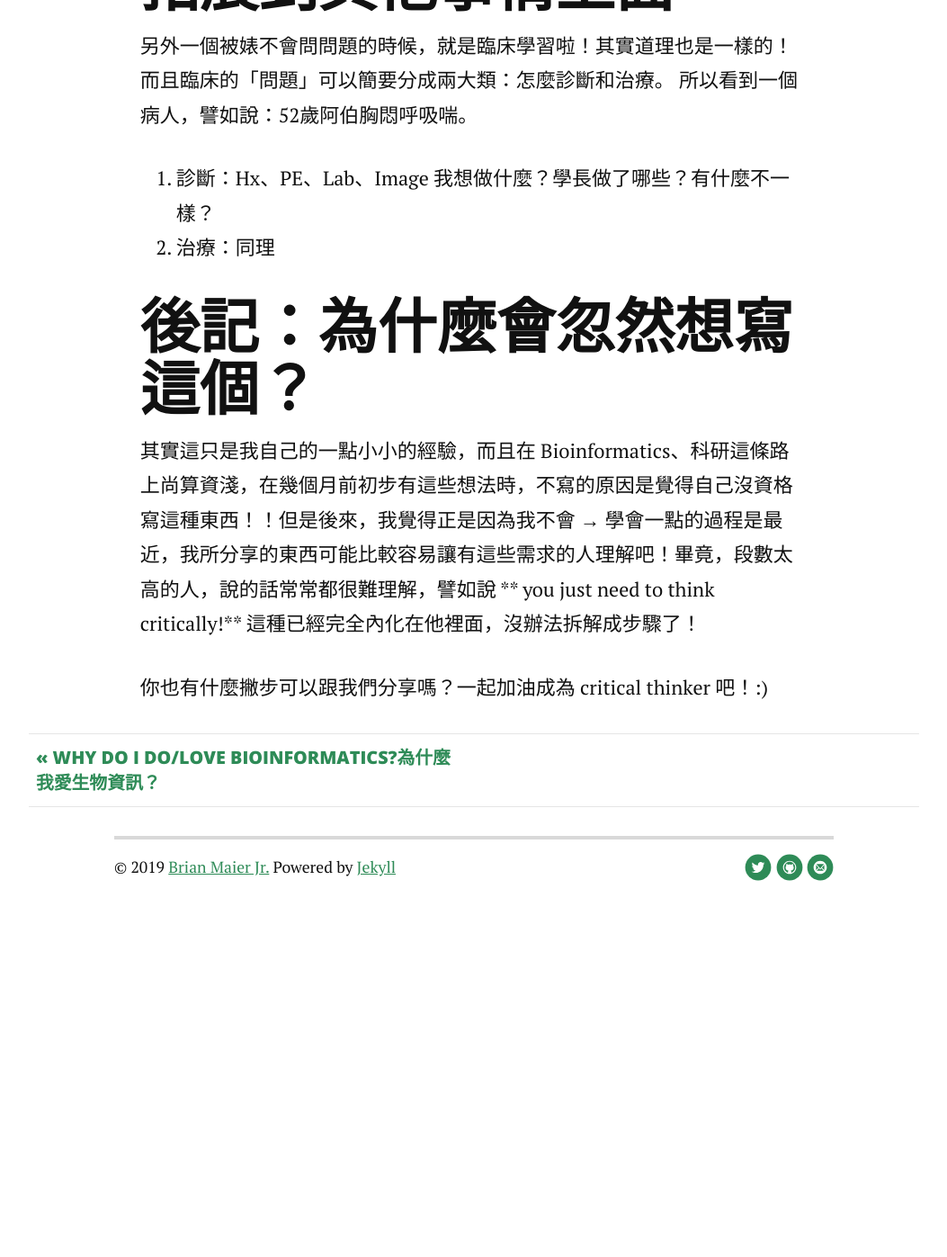
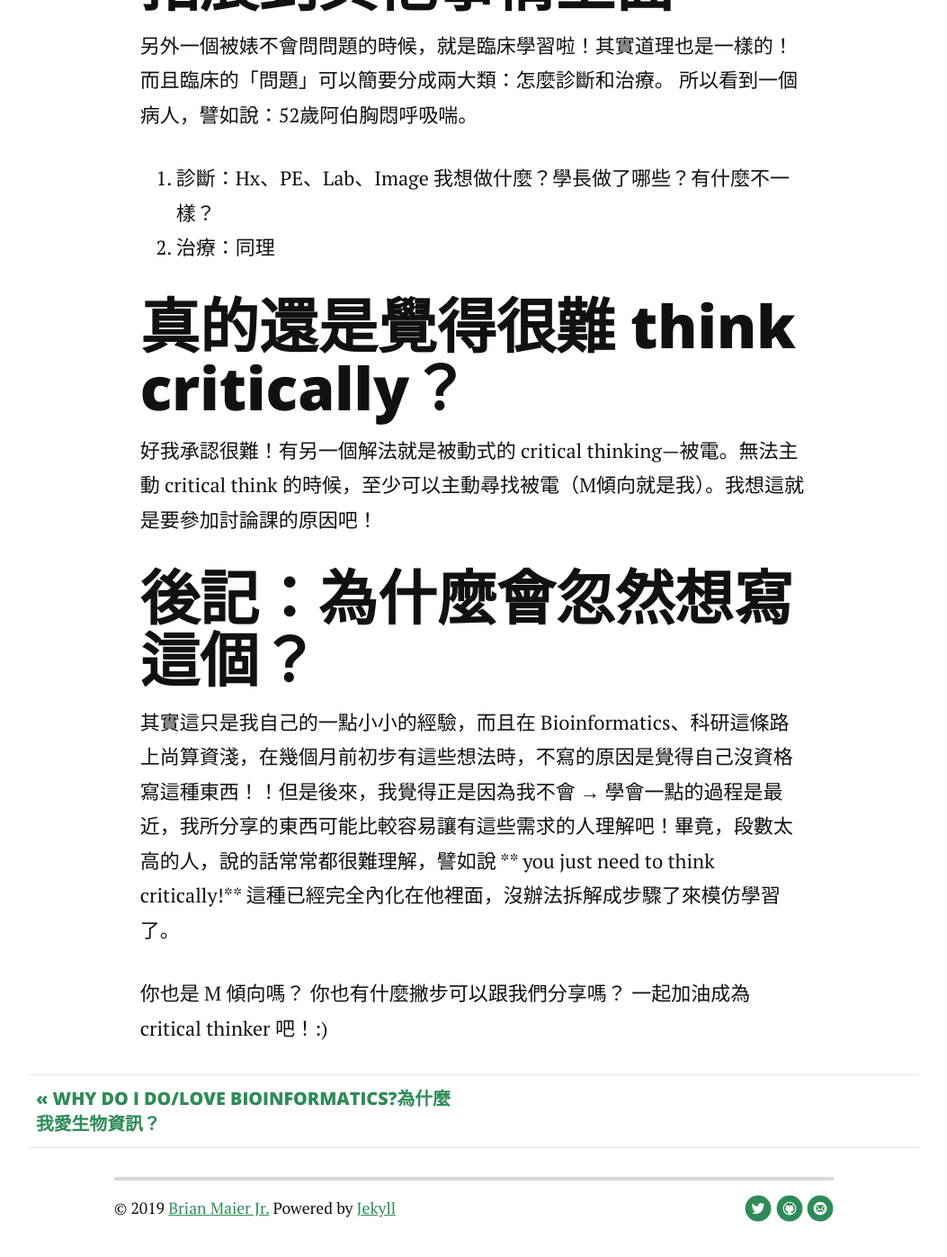
Before and after one commit to algaebrown/algaebrown.github.io, a Jekyll site: the page built from _posts/2019-02-03-critical-read.md, in a window 1280 px wide and 1400 px high, scrolled down 4971 px. Shown: the top 1397 px of the window at 90% size, without its empty margins (113-1166 px from the left). Built offline with Jekyll 4.4.1, drawn with Linux system fonts in a browser that asks for light colours; nearby versions of some CDN libraries; before the commit the page ends 5992 px from its top, so only the background shows below that.

Commit message:
fix format

```diff
--- a/_posts/2019-02-03-critical-read.md
+++ b/_posts/2019-02-03-critical-read.md
@@ -62,7 +62,13 @@ date:   2019-02-03
 1. 診斷：Hx、PE、Lab、Image 我想做什麼？學長做了哪些？有什麼不一樣？
 2. 治療：同理
 
+# 真的還是覺得很難 think critically？
+
+好我承認很難！有另一個解法就是被動式的 critical thinking—被電。無法主動 critical think 的時候，至少可以主動尋找被電（M傾向就是我）。我想這就是要參加討論課的原因吧！
+
 # 後記：為什麼會忽然想寫這個？
-其實這只是我自己的一點小小的經驗，而且在 Bioinformatics、科研這條路上尚算資淺，在幾個月前初步有這些想法時，不寫的原因是覺得自己沒資格寫這種東西！！但是後來，我覺得正是因為我不會 → 學會一點的過程是最近，我所分享的東西可能比較容易讓有這些需求的人理解吧！畢竟，段數太高的人，說的話常常都很難理解，譬如說 ** you just need to think critically!** 這種已經完全內化在他裡面，沒辦法拆解成步驟了！
+其實這只是我自己的一點小小的經驗，而且在 Bioinformatics、科研這條路上尚算資淺，在幾個月前初步有這些想法時，不寫的原因是覺得自己沒資格寫這種東西！！但是後來，我覺得正是因為我不會 → 學會一點的過程是最近，我所分享的東西可能比較容易讓有這些需求的人理解吧！畢竟，段數太高的人，說的話常常都很難理解，譬如說 ** you just need to think critically!** 這種已經完全內化在他裡面，沒辦法拆解成步驟了來模仿學習了。
 
-你也有什麼撇步可以跟我們分享嗎？一起加油成為 critical thinker 吧！:)
+你也是 M 傾向嗎？
+你也有什麼撇步可以跟我們分享嗎？
+一起加油成為 critical thinker 吧！:)
```
